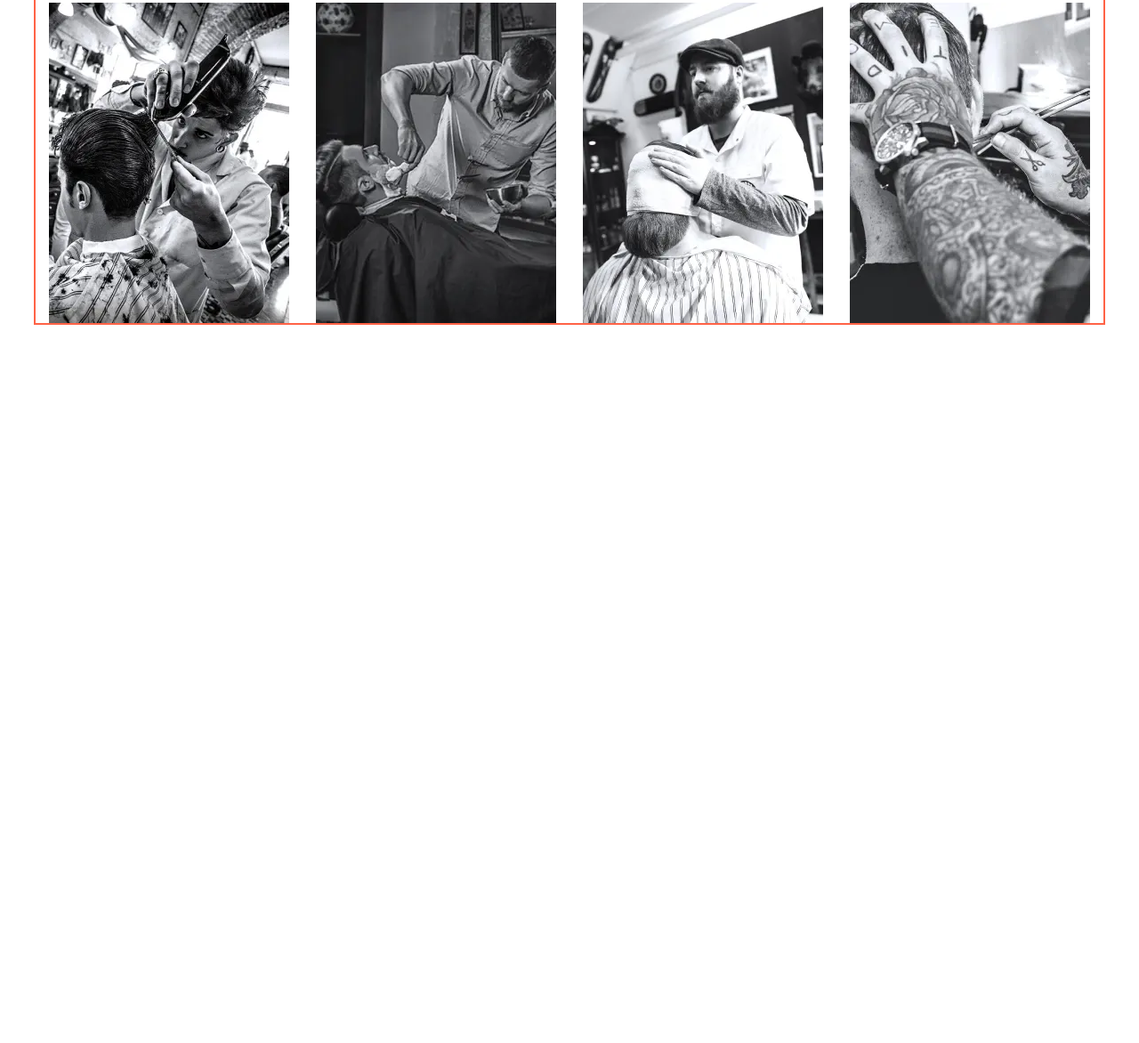
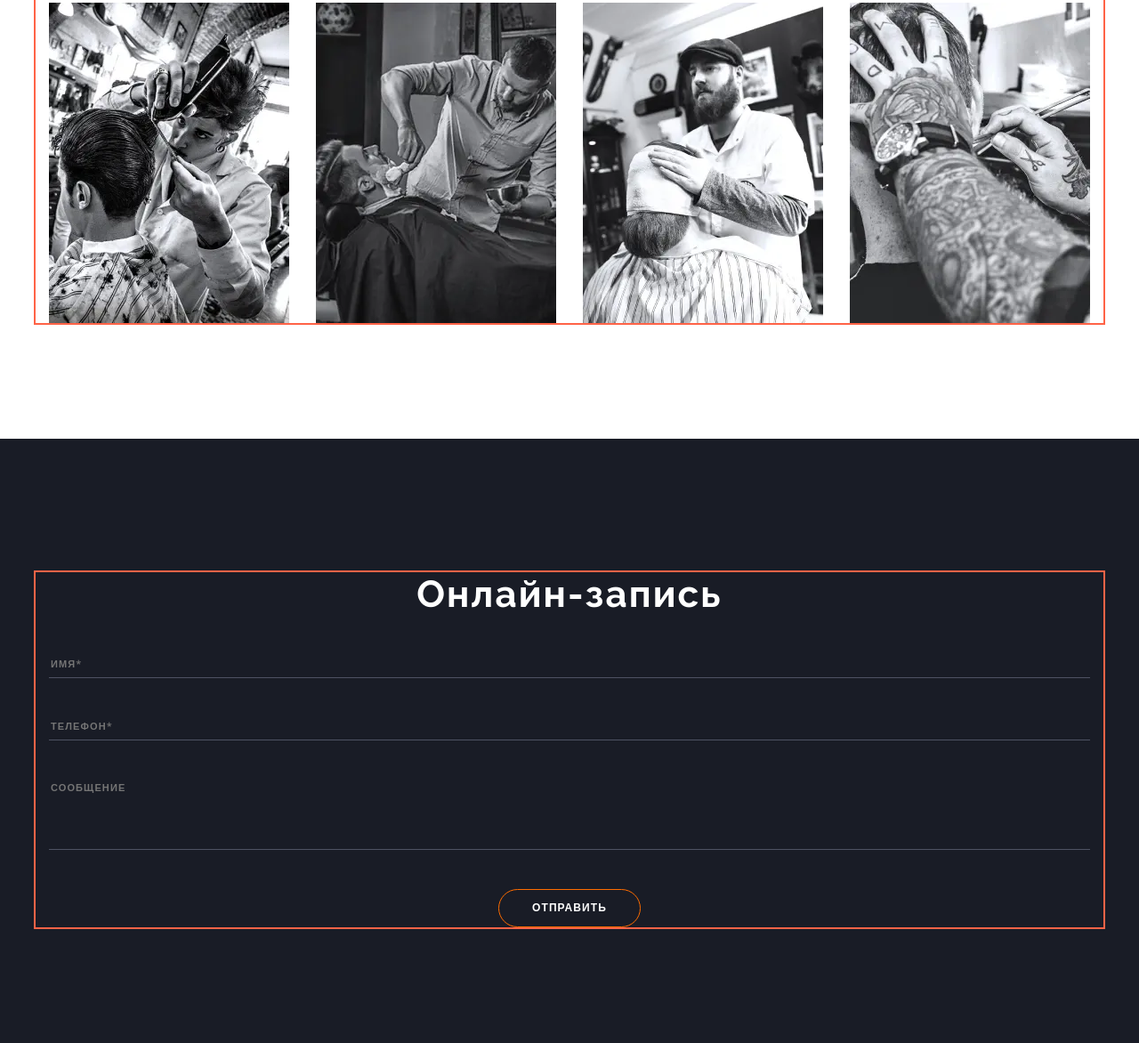
Before and after one commit to DmitriyGovosyants/barber-shop, a website built with Parcel: page src/index.html in a window 1280 px wide. Shown: the part 3744-4916 px from the top of the page at 89% size. Before the commit the page ends 4237 px from the top, so only its background shows below. Built offline with nearby package versions, Linux system fonts and the light colour scheme.

Commit message:
online-record is done

```diff
--- a/src/partials/online-record.html
+++ b/src/partials/online-record.html
@@ -0,0 +1,13 @@
+<section class="section section--darkest">
+    <div class="container online-record">
+        <h2 class="section__title section__title--white">Онлайн-запись</h2>
+        <form class="online-form">
+            <div class="online-form__box">
+                <input class="online-form__input" type="text" name="user-name" placeholder="имя*" required minlength="2">
+                <input class="online-form__input" type="tel" name="phone" placeholder="телефон*" required minlength="9">
+            </div>
+            <textarea class="online-form__input online-form__input--comment" name="user-comment" placeholder="сообщение" rows="1"></textarea>
+            <button class="button button--light-text button--centered" type="submit">отправить</button>
+        </form>
+    </div>
+</section>
--- a/src/sass/components/_base-layout.scss
+++ b/src/sass/components/_base-layout.scss
@@ -43,6 +43,10 @@
 
   &--darker {
     background-color: var(--bgd-secondary-color);
+  }
+
+  &--darkest {
+    background-color: var(--bgd-tertiary-color);
   }
 }
 
--- /dev/null
+++ b/src/sass/layout/online-record/_module.scss
@@ -0,0 +1 @@
+@import './online-record';
--- /dev/null
+++ b/src/sass/layout/online-record/_online-record.scss
@@ -0,0 +1,60 @@
+.online-record {
+  text-align: center;
+}
+
+.online-form {
+  display: flex;
+  flex-direction: column;
+  margin-top: 44px;
+}
+
+.online-form__box {
+  display: flex;
+  flex-direction: column;
+  margin-bottom: 44px;
+}
+
+.online-form__input {
+  padding-bottom: 8px;
+
+  color: var(--text-secondary-color);
+
+  background-color: transparent;
+
+  cursor: pointer;
+  outline: none;
+  border: none;
+  border-bottom: 1px solid rgb(157, 164, 189, 0.4);
+
+  transition: border var(--animation-duration) var(--animation-timing-function);
+
+  &::placeholder {
+    font-weight: var(--fw-600);
+    font-size: var(--fs-11);
+    line-height: 1.36;
+    letter-spacing: var(--ls-10);
+    text-transform: uppercase;
+    color: rgb(157, 164, 189, 0.4);
+
+    transition: color var(--animation-duration) var(--animation-timing-function);
+  }
+
+  &:hover,
+  &:focus {
+    border-bottom: 1px solid var(--primary-color);
+
+    &::placeholder {
+      color: var(--primary-color);
+    }
+  }
+
+  &:not(:last-child) {
+    margin-bottom: 44px;
+  }
+
+  &--comment {
+    padding-bottom: 60px;
+
+    resize: none;
+  }
+}
--- a/src/sass/main.scss
+++ b/src/sass/main.scss
@@ -15,6 +15,6 @@
 @import './layout/reasons/module';
 @import './layout/team/module';
 @import './layout/gallery/module';
-@import './layout/online-recording/module';
+@import './layout/online-record/module';
 @import './layout/contacts/module';
 @import './layout/page-footer/module';
```
Also changed, not shown: src/sass/layout/online-recording/_module.scss (deleted), src/sass/layout/online-recording/_online-recording-form.scss (deleted), src/sass/layout/online-recording/_online-recording-modal.scss (deleted).
